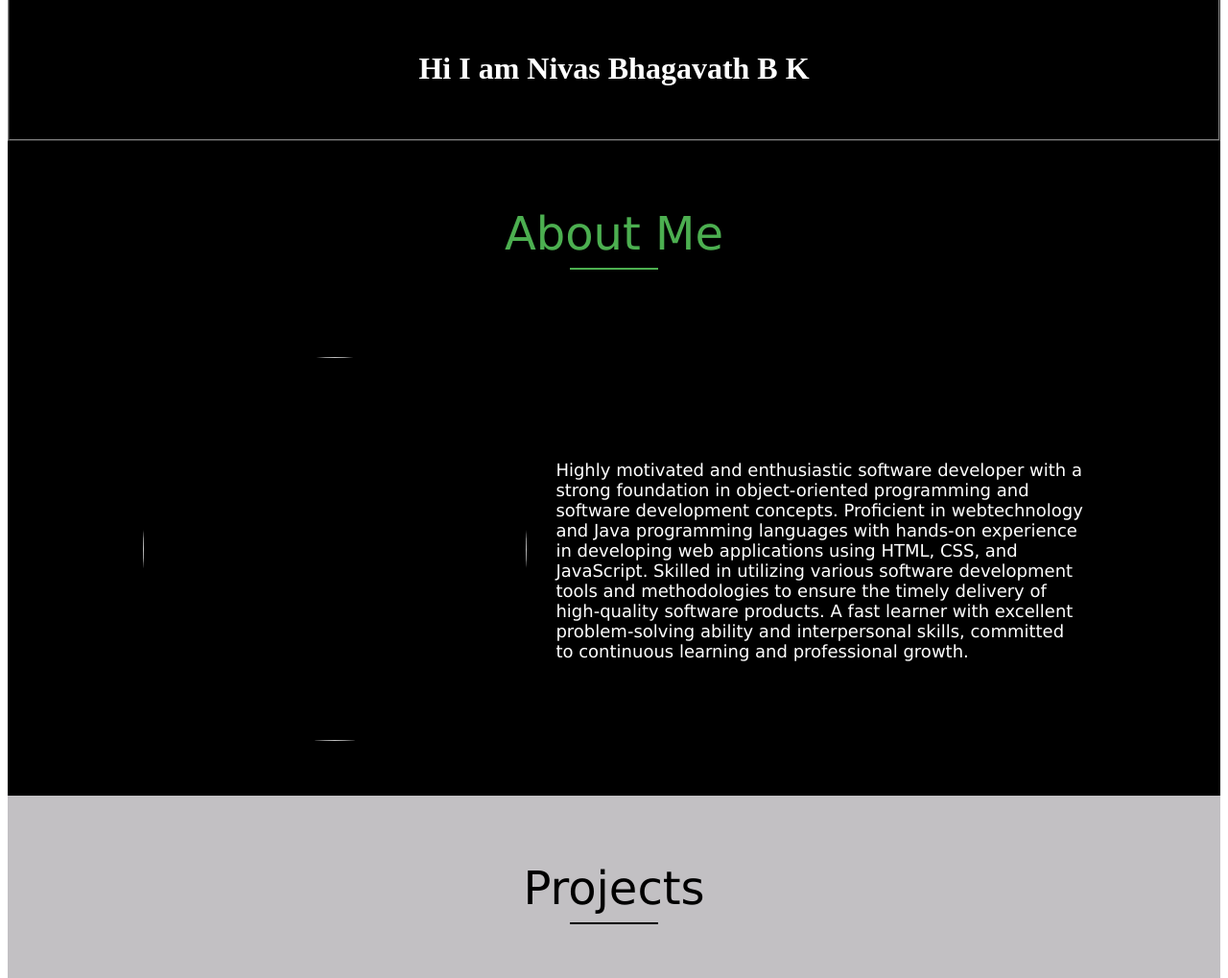
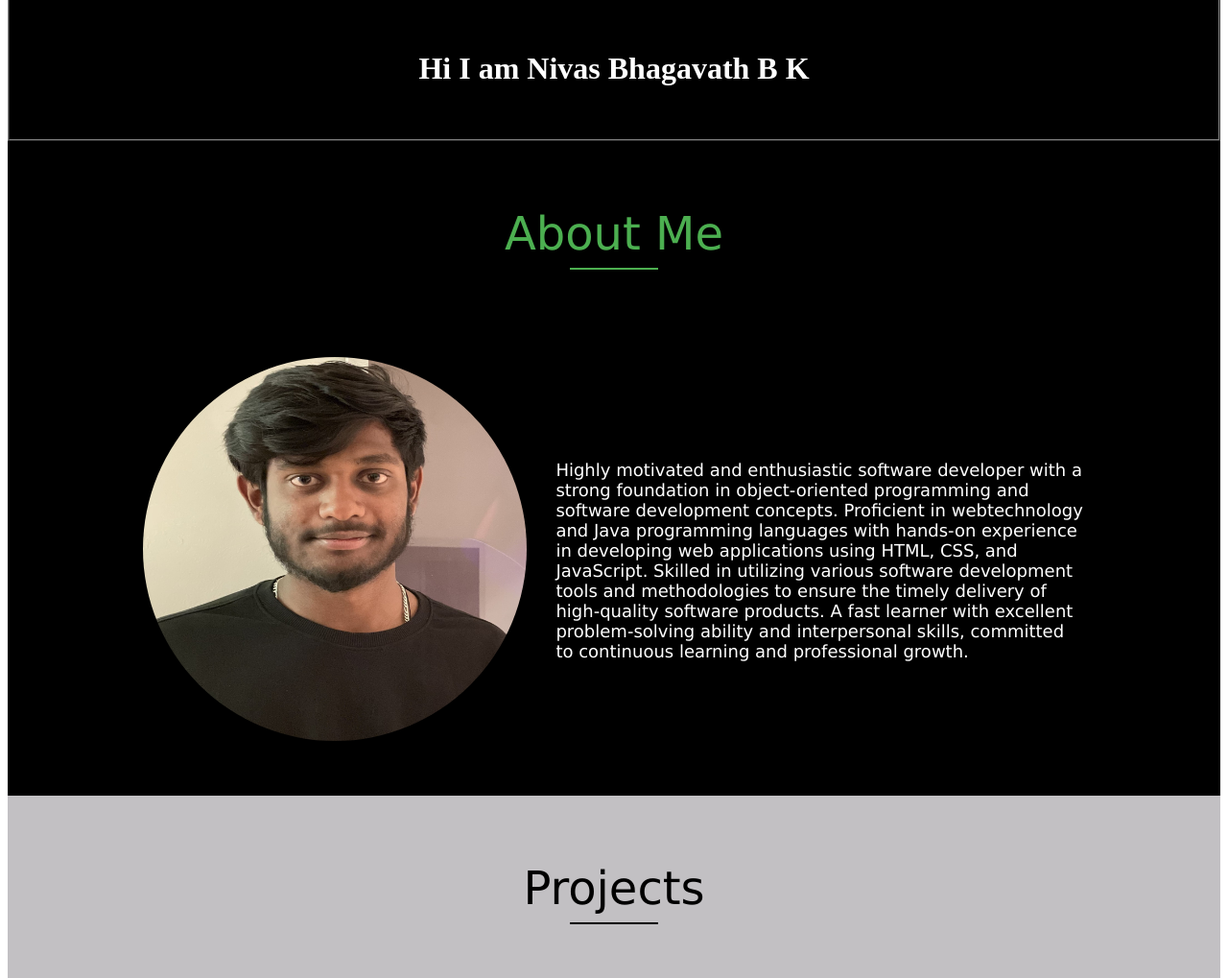
Before and after one commit to nivasbhagavath/Portfolio, a plain HTML site: page index.html in a window 1280 px wide. Shown: the part 78-1097 px from the top of the page at 96% size. Drawn offline with Linux system fonts and the light colour scheme.

Commit message:
Update index.html

```diff
--- a/index.html
+++ b/index.html
@@ -145,7 +145,7 @@
 
                     <tr>
                         <td width="40%">
-                            <img src="images/profilepic.jpg" width="400." height="400" style="border-radius: 200px;">
+                            <img src="profilepic.jpg" width="400." height="400" style="border-radius: 200px;">
                         </td>
 
                         <td width="60%">
```
